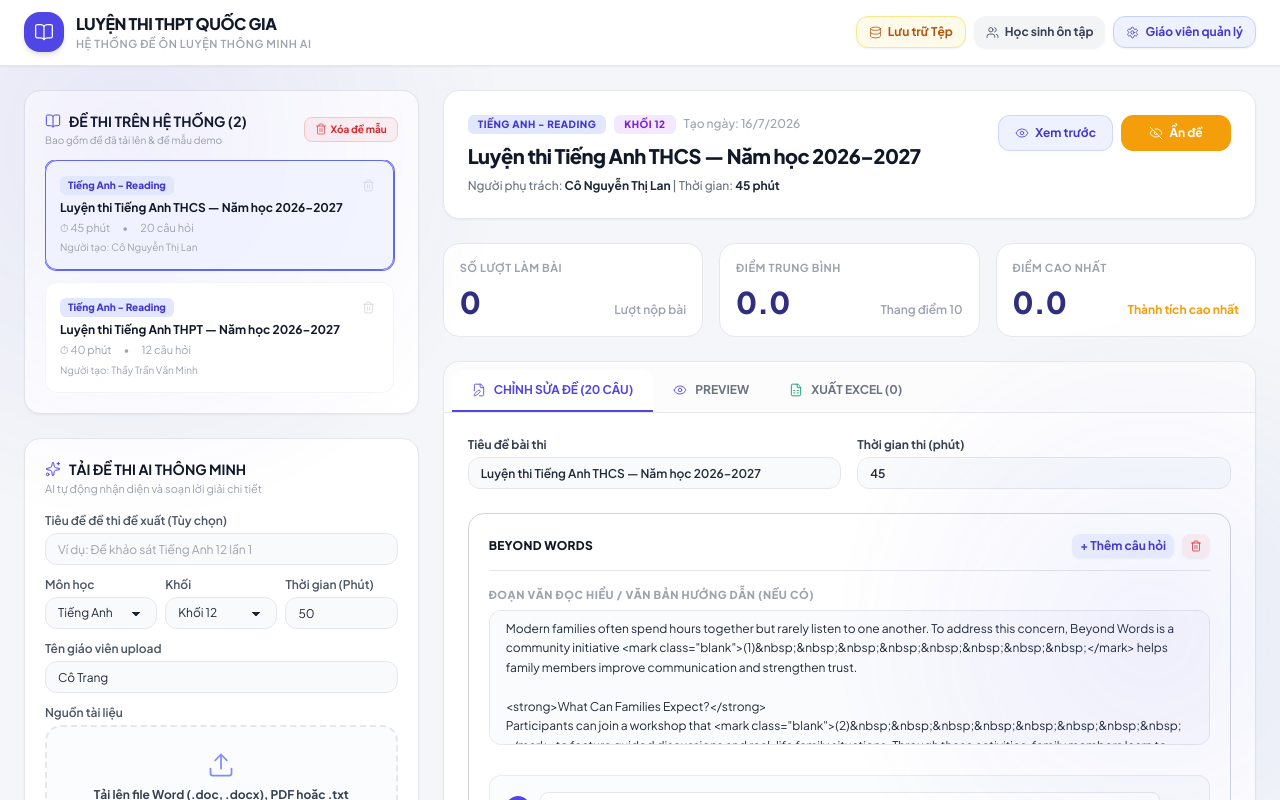
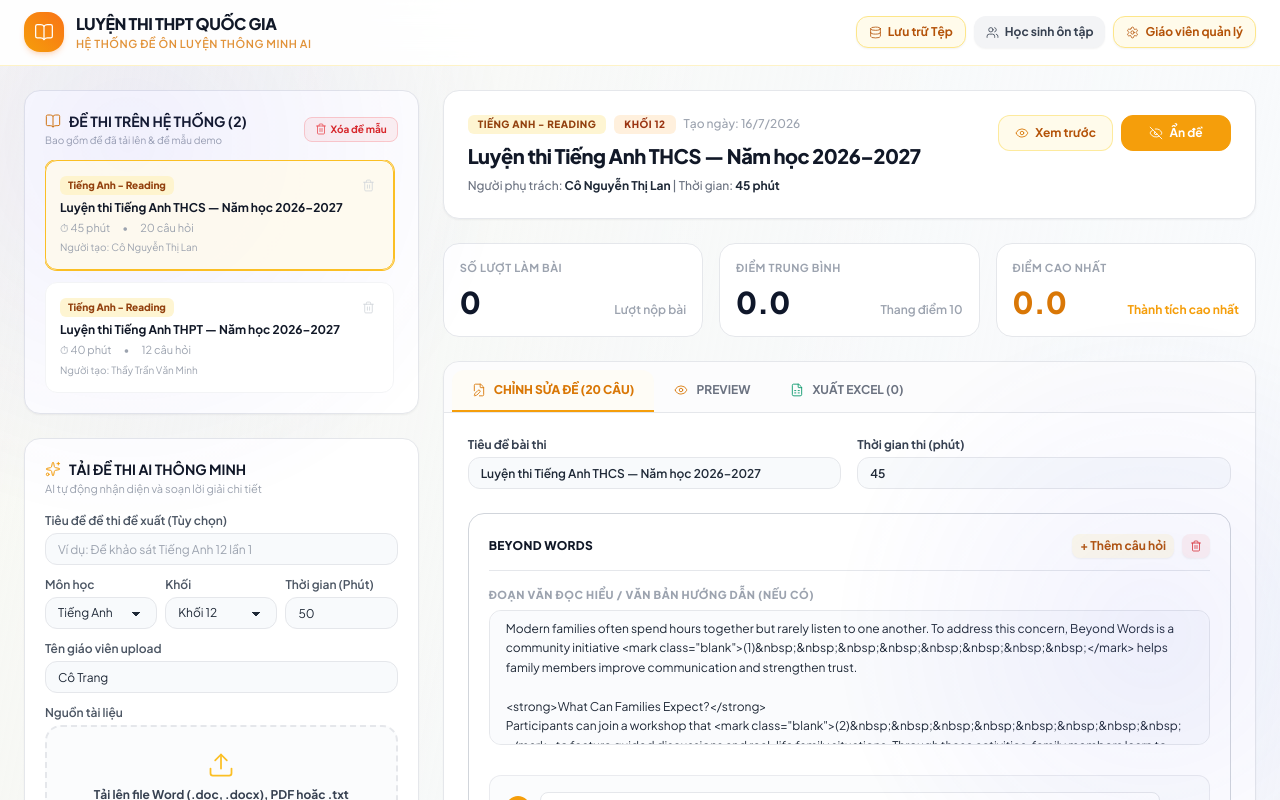
Before and after one commit to tranthienquy/studyEnglishApp, a React (Vite) app: page / in a window 1280 px wide. Both pictures are taken after a click on the button "👨‍🏫 Chuyển sang giao diện Giáo viên". Shown: the top 800 px of the page. Built offline with nearby package versions, Linux system fonts and the light colour scheme; no server answers; the database is empty.

Commit message:
style: apply soft amber/orange color palette to Teacher View interface

```diff
--- a/src/views/TeacherView.jsx
+++ b/src/views/TeacherView.jsx
@@ -324,19 +324,19 @@ export default function TeacherView({ onSwitchStudent }) {
   const totalQuestionsCount = editingTest.sections.reduce((acc, s) => acc + s.questions.length, 0);
 
   return (
-    <div className="min-h-screen bg-[#F4F6F9] text-gray-800 font-sans pb-12">
+    <div className="min-h-screen bg-gradient-to-br from-amber-50/40 via-[#F8FAFC] to-orange-50/30 text-gray-800 font-sans pb-12">
       {/* ── Top Header Navigation Bar ── */}
-      <header className="bg-white border-b border-gray-200 px-6 py-3 shadow-sm sticky top-0 z-30">
+      <header className="bg-white/90 backdrop-blur-md border-b border-amber-100 px-6 py-3 shadow-xs sticky top-0 z-30">
         <div className="max-w-7xl mx-auto flex items-center justify-between">
           <div className="flex items-center gap-3">
-            <div className="w-10 h-10 rounded-2xl bg-indigo-600 flex items-center justify-center text-white shadow-md">
+            <div className="w-10 h-10 rounded-2xl bg-gradient-to-tr from-amber-500 to-orange-500 flex items-center justify-center text-white shadow-md shadow-orange-500/20">
               <BookOpen size={20} />
             </div>
             <div>
               <h1 className="font-extrabold text-base tracking-tight text-gray-900 uppercase">
                 LUYỆN THI THPT QUỐC GIA
               </h1>
-              <p className="text-[11px] font-semibold text-gray-400 tracking-wider">
+              <p className="text-[11px] font-semibold text-amber-600/80 tracking-wider">
                 HỆ THỐNG ĐỀ ÔN LUYỆN THÔNG MINH AI
               </p>
             </div>
@@ -358,7 +358,7 @@ export default function TeacherView({ onSwitchStudent }) {
             </button>
 
             <button
-              className="btn btn-sm bg-indigo-50 text-indigo-700 border border-indigo-200 font-bold text-xs gap-1.5 rounded-xl pointer-events-none"
+              className="btn btn-sm bg-amber-50 text-amber-700 border border-amber-200 font-bold text-xs gap-1.5 rounded-xl pointer-events-none"
             >
               <Settings size={13} /> Giáo viên quản lý
             </button>
@@ -377,7 +377,7 @@ export default function TeacherView({ onSwitchStudent }) {
             <div className="flex items-center justify-between mb-3">
               <div>
                 <h2 className="font-bold text-sm text-gray-900 flex items-center gap-2">
-                  <BookOpen size={16} className="text-indigo-600" />
+                  <BookOpen size={16} className="text-amber-600" />
                   ĐỀ THI TRÊN HỆ THỐNG ({testList.length})
                 </h2>
                 <p className="text-[10px] text-gray-400 mt-0.5">Bao gồm đề đã tải lên &amp; đề mẫu demo</p>
@@ -400,7 +400,7 @@ export default function TeacherView({ onSwitchStudent }) {
             <div className="space-y-3 max-h-72 overflow-y-auto pr-1">
               {loadingList ? (
                 <div className="text-center py-6 text-xs text-gray-400">
-                  <Loader2 size={20} className="animate-spin mx-auto mb-2 text-indigo-500" />
+                  <Loader2 size={20} className="animate-spin mx-auto mb-2 text-amber-500" />
                   Đang tải danh sách đề thi...
                 </div>
               ) : testList.length === 0 ? (
@@ -420,14 +420,14 @@ export default function TeacherView({ onSwitchStudent }) {
                       onClick={() => selectTest(t)}
                       className={`p-3.5 rounded-xl border transition-all cursor-pointer relative ${
                         isSelected
-                          ? 'bg-indigo-50/70 border-indigo-500 ring-1 ring-indigo-500'
-                          : 'bg-white border-gray-100 hover:border-indigo-200 hover:bg-slate-50'
+                          ? 'bg-amber-50/80 border-amber-400 ring-1 ring-amber-400'
+                          : 'bg-white border-gray-100 hover:border-amber-200 hover:bg-slate-50'
                       }`}
                     >
                       <div className="flex items-center justify-between mb-1">
                         <div className="flex items-center gap-1.5">
                           <span className={`text-[10px] font-extrabold px-2 py-0.5 rounded-md ${
-                            isCustom ? 'bg-emerald-100 text-emerald-800' : 'bg-indigo-100 text-indigo-700'
+                            isCustom ? 'bg-emerald-100 text-emerald-800' : 'bg-amber-100/80 text-amber-800'
                           }`}>
                             {isCustom ? `Ngày tải lên: ${dateDot}` : (t.subject || 'ĐỀ MẪU')}
                           </span>
@@ -467,7 +467,7 @@ export default function TeacherView({ onSwitchStudent }) {
           <div className="bg-white rounded-2xl p-5 shadow-sm border border-gray-200 space-y-4">
             <div>
               <h2 className="font-bold text-sm text-gray-900 flex items-center gap-2">
-                <Sparkles size={16} className="text-indigo-600" />
+                <Sparkles size={16} className="text-amber-500" />
                 TẢI ĐỀ THI AI THÔNG MINH
               </h2>
               <p className="text-[11px] text-gray-400 mt-0.5">AI tự động nhận diện và soạn lời giải chi tiết</p>
@@ -538,8 +538,8 @@ export default function TeacherView({ onSwitchStudent }) {
                 <div
                   className={`border-2 border-dashed rounded-2xl p-6 text-center cursor-pointer transition-all ${
                     isDragging
-                      ? 'border-indigo-500 bg-indigo-50'
-                      : 'border-gray-200 bg-slate-50/50 hover:bg-slate-100/70 hover:border-indigo-300'
+                      ? 'border-amber-500 bg-amber-50'
+                      : 'border-gray-200 bg-slate-50/50 hover:bg-amber-50/40 hover:border-amber-300'
                   }`}
                   onDragOver={e => { e.preventDefault(); setIsDragging(true); }}
                   onDragLeave={() => setIsDragging(false)}
@@ -555,12 +555,12 @@ export default function TeacherView({ onSwitchStudent }) {
                   />
                   {uploading ? (
                     <div className="space-y-2 py-2">
-                      <Loader2 size={28} className="text-indigo-600 animate-spin mx-auto" />
-                      <p className="text-xs font-bold text-indigo-700">{parseMsg}</p>
+                      <Loader2 size={28} className="text-amber-500 animate-spin mx-auto" />
+                      <p className="text-xs font-bold text-amber-700">{parseMsg}</p>
                     </div>
                   ) : (
                     <>
-                      <Upload size={28} className="text-indigo-400 mx-auto mb-2" strokeWidth={1.5} />
+                      <Upload size={28} className="text-amber-400 mx-auto mb-2" strokeWidth={1.5} />
                       <p className="text-xs font-bold text-gray-700">Tải lên file Word (.doc, .docx), PDF hoặc .txt</p>
                       <p className="text-[10px] text-gray-400 mt-1">Kéo thả hoặc nhấn vào để chọn tệp</p>
                     </>
@@ -591,10 +591,10 @@ export default function TeacherView({ onSwitchStudent }) {
             <div className="flex items-start justify-between">
               <div>
                 <div className="flex items-center gap-2 mb-2">
-                  <span className="text-[10px] font-extrabold uppercase bg-indigo-100 text-indigo-700 px-2.5 py-0.5 rounded-md tracking-wider">
+                  <span className="text-[10px] font-extrabold uppercase bg-amber-100/80 text-amber-800 px-2.5 py-0.5 rounded-md tracking-wider">
                     {editingTest.subject || 'TIẾNG ANH'}
                   </span>
-                  <span className="text-[10px] font-extrabold uppercase bg-purple-100 text-purple-700 px-2.5 py-0.5 rounded-md tracking-wider">
+                  <span className="text-[10px] font-extrabold uppercase bg-orange-100/80 text-orange-800 px-2.5 py-0.5 rounded-md tracking-wider">
                     Khối {editingTest.grade || '12'}
                   </span>
                   <span className="text-xs text-gray-400 font-medium">Tạo ngày: 16/7/2026</span>
@@ -609,10 +609,10 @@ export default function TeacherView({ onSwitchStudent }) {
 
               <div className="flex items-center gap-2">
                 <button
-                  className="h-9 px-4 rounded-xl text-xs font-bold bg-indigo-50 hover:bg-indigo-100 text-indigo-700 border border-indigo-200/80 transition-all flex items-center justify-center gap-1.5 cursor-pointer shadow-2xs min-w-[110px]"
+                  className="h-9 px-4 rounded-xl text-xs font-bold bg-amber-50 hover:bg-amber-100 text-amber-700 border border-amber-200/80 transition-all flex items-center justify-center gap-1.5 cursor-pointer shadow-2xs min-w-[110px]"
                   onClick={() => setMainTab('preview')}
                 >
-                  <Eye size={14} className="text-indigo-600" />
+                  <Eye size={14} className="text-amber-600" />
                   <span>Xem trước</span>
                 </button>
 
@@ -661,7 +661,7 @@ export default function TeacherView({ onSwitchStudent }) {
                 <div className="bg-white rounded-2xl p-4 border border-gray-200 shadow-xs flex flex-col justify-between">
                   <span className="text-[11px] font-bold text-gray-400 uppercase tracking-wider">SỐ LƯỢT LÀM BÀI</span>
                   <div className="flex items-baseline justify-between mt-2">
-                    <span className="text-3xl font-extrabold text-indigo-900">{subCount}</span>
+                    <span className="text-3xl font-extrabold text-slate-900">{subCount}</span>
                     <span className="text-xs text-gray-400 font-semibold">Lượt nộp bài</span>
                   </div>
                 </div>
@@ -669,7 +669,7 @@ export default function TeacherView({ onSwitchStudent }) {
                 <div className="bg-white rounded-2xl p-4 border border-gray-200 shadow-xs flex flex-col justify-between">
                   <span className="text-[11px] font-bold text-gray-400 uppercase tracking-wider">ĐIỂM TRUNG BÌNH</span>
                   <div className="flex items-baseline justify-between mt-2">
-                    <span className="text-3xl font-extrabold text-indigo-900">{avgScore}</span>
+                    <span className="text-3xl font-extrabold text-slate-900">{avgScore}</span>
                     <span className="text-xs text-gray-400 font-semibold">Thang điểm 10</span>
                   </div>
                 </div>
@@ -677,7 +677,7 @@ export default function TeacherView({ onSwitchStudent }) {
                 <div className="bg-white rounded-2xl p-4 border border-gray-200 shadow-xs flex flex-col justify-between">
                   <span className="text-[11px] font-bold text-gray-400 uppercase tracking-wider">ĐIỂM CAO NHẤT</span>
                   <div className="flex items-baseline justify-between mt-2">
-                    <span className="text-3xl font-extrabold text-indigo-900">{maxScore}</span>
+                    <span className="text-3xl font-extrabold text-amber-600">{maxScore}</span>
                     <span className="text-xs text-amber-500 font-bold">Thành tích cao nhất</span>
                   </div>
                 </div>
@@ -691,24 +691,24 @@ export default function TeacherView({ onSwitchStudent }) {
               <button
                 className={`px-5 py-3 text-xs font-bold transition-all border-b-2 gap-2 flex items-center cursor-pointer ${
                   mainTab === 'edit'
-                    ? 'border-indigo-600 text-indigo-600 bg-white rounded-t-xl'
+                    ? 'border-amber-500 text-amber-600 bg-amber-50/40 rounded-t-xl font-extrabold'
                     : 'border-transparent text-gray-500 hover:text-gray-800'
                 }`}
                 onClick={() => setMainTab('edit')}
               >
-                <FileEdit size={14} className="text-indigo-600" />
+                <FileEdit size={14} className="text-amber-600" />
                 <span>CHỈNH SỬA ĐỀ ({totalQuestionsCount} CÂU)</span>
               </button>
 
               <button
                 className={`px-5 py-3 text-xs font-bold transition-all border-b-2 gap-2 flex items-center cursor-pointer ${
                   mainTab === 'preview'
-                    ? 'border-indigo-600 text-indigo-600 bg-white rounded-t-xl'
+                    ? 'border-amber-500 text-amber-600 bg-amber-50/40 rounded-t-xl font-extrabold'
                     : 'border-transparent text-gray-500 hover:text-gray-800'
                 }`}
                 onClick={() => setMainTab('preview')}
               >
-                <Eye size={14} className="text-indigo-600" />
+                <Eye size={14} className="text-amber-600" />
                 <span>PREVIEW</span>
               </button>
 
@@ -760,7 +760,7 @@ export default function TeacherView({ onSwitchStudent }) {
                         </h3>
                         <div className="flex items-center gap-2">
                           <button
-                            className="btn btn-xs bg-indigo-50 hover:bg-indigo-100 text-indigo-700 border-none font-bold rounded-lg gap-1"
+                            className="btn btn-xs bg-amber-50 hover:bg-amber-100 text-amber-700 border-none font-bold rounded-lg gap-1"
                             onClick={() => addQuestionToSection(secIdx)}
                           >
                             + Thêm câu hỏi
@@ -794,7 +794,7 @@ export default function TeacherView({ onSwitchStudent }) {
                           <div key={q.id || qIdx} className="bg-slate-50/60 rounded-xl p-4 border border-gray-200/80 space-y-3">
                             <div className="flex items-center justify-between gap-3">
                               <div className="flex items-center gap-2.5 flex-1">
-                                <span className="w-6 h-6 rounded-full bg-indigo-600 text-white text-xs font-extrabold flex items-center justify-center flex-shrink-0">
+                                <span className="w-6 h-6 rounded-full bg-amber-500 text-white text-xs font-extrabold flex items-center justify-center flex-shrink-0">
                                   {q.no || qIdx + 1}
                                 </span>
                                 <input
@@ -816,7 +816,7 @@ export default function TeacherView({ onSwitchStudent }) {
                             <div className="grid grid-cols-2 gap-2">
                               {OPTION_LABELS.map((l, oi) => (
                                 <div key={l} className="flex items-center gap-2">
-                                  <span className="text-xs font-extrabold text-indigo-700 w-4">{l}.</span>
+                                  <span className="text-xs font-extrabold text-amber-700 w-4">{l}.</span>
                                   <input
                                     className="input input-bordered input-sm flex-1 bg-white border-gray-200 text-xs rounded-lg"
                                     value={q.options?.[oi] || ''}
@@ -868,7 +868,7 @@ export default function TeacherView({ onSwitchStudent }) {
                 {/* Action Controls Footer */}
                 <div className="flex items-center justify-between pt-4 border-t border-gray-200">
                   <button
-                    className="btn btn-sm bg-indigo-50 hover:bg-indigo-100 text-indigo-700 border border-indigo-200 font-bold rounded-xl text-xs gap-1.5"
+                    className="btn btn-sm bg-amber-50 hover:bg-amber-100 text-amber-700 border border-amber-200 font-bold rounded-xl text-xs gap-1.5"
                     onClick={addNewSection}
                   >
                     <PlusCircle size={14} /> Thêm phần đọc mới (Section)
@@ -877,7 +877,7 @@ export default function TeacherView({ onSwitchStudent }) {
                   <div className="flex items-center gap-3">
                     {savedMsg && <span className="text-xs font-bold text-emerald-600">{savedMsg}</span>}
                     <button
-                      className="btn btn-sm bg-indigo-600 hover:bg-indigo-700 text-white font-bold rounded-xl text-xs px-6 gap-1.5 shadow-md shadow-indigo-500/20"
+                      className="btn btn-sm bg-gradient-to-r from-amber-500 via-orange-500 to-amber-600 hover:from-amber-600 hover:to-orange-600 text-white font-bold rounded-xl text-xs px-6 gap-1.5 shadow-md shadow-orange-500/20"
                       onClick={handleSaveTest}
                       disabled={saving}
                     >
@@ -937,7 +937,7 @@ export default function TeacherView({ onSwitchStudent }) {
 
                 {loadingSubmissions ? (
                   <div className="flex items-center justify-center py-12 text-gray-400 gap-2">
-                    <Loader2 size={20} className="animate-spin text-indigo-600" />
+                    <Loader2 size={20} className="animate-spin text-amber-500" />
                     <span className="text-xs font-semibold">Đang tải danh sách kết quả...</span>
                   </div>
                 ) : submissions.length === 0 ? (
@@ -971,10 +971,10 @@ export default function TeacherView({ onSwitchStudent }) {
                             <tr key={sub.id || idx} className="hover:bg-slate-50/80 transition-colors">
                               <td className="py-3 px-4 text-center font-bold text-gray-400">{idx + 1}</td>
                               <td className="py-3 px-4 font-bold text-gray-900">{sub.student_name || 'Học sinh'}</td>
-                              <td className="py-3 px-4 text-center font-semibold text-indigo-600">{sub.student_class || '12A1'}</td>
+                              <td className="py-3 px-4 text-center font-semibold text-amber-700">{sub.student_class || '12A1'}</td>
                               <td className="py-3 px-4 text-center">
                                 <span className={`font-extrabold text-sm px-2.5 py-0.5 rounded-lg ${
-                                  scoreVal >= 8 ? 'bg-emerald-100 text-emerald-800' : scoreVal >= 5 ? 'bg-indigo-100 text-indigo-800' : 'bg-rose-100 text-rose-800'
+                                  scoreVal >= 8 ? 'bg-emerald-100 text-emerald-800' : scoreVal >= 5 ? 'bg-amber-100 text-amber-800' : 'bg-rose-100 text-rose-800'
                                 }`}>
                                   {scoreVal.toFixed(1)}
                                 </span>
@@ -1040,7 +1040,7 @@ function SupabaseConfigModal({ onClose }) {
       }`}>
         <div className="flex items-center justify-between">
           <span className="flex items-center gap-1.5 font-extrabold">
-            {testing ? <Loader2 size={14} className="animate-spin text-indigo-600" /> : null}
+            {testing ? <Loader2 size={14} className="animate-spin text-amber-600" /> : null}
             {statusRes?.success
               ? '🟢 Đã kết nối thành công Supabase DB'
               : statusRes?.mode === 'local'
@@ -1079,7 +1079,7 @@ function SupabaseConfigModal({ onClose }) {
           />
         </div>
         <button
-          className="btn btn-sm w-full bg-indigo-600 hover:bg-indigo-700 text-white font-bold rounded-xl text-xs gap-1.5"
+          className="btn btn-sm w-full bg-gradient-to-r from-amber-500 via-orange-500 to-amber-600 hover:from-amber-600 hover:to-orange-600 text-white font-bold rounded-xl text-xs gap-1.5 shadow-md shadow-orange-500/20"
           onClick={handleSave}
           disabled={testing}
         >
```
